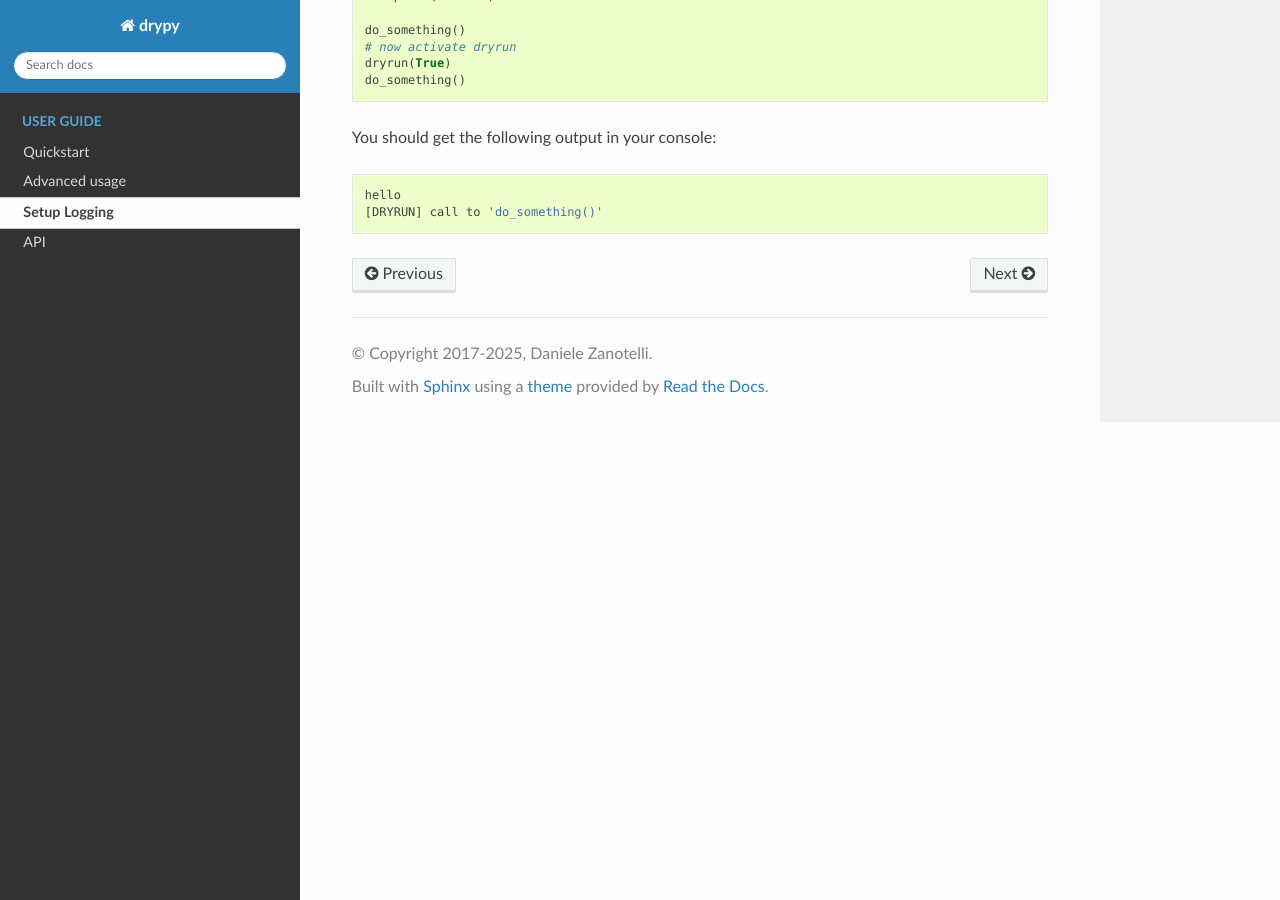
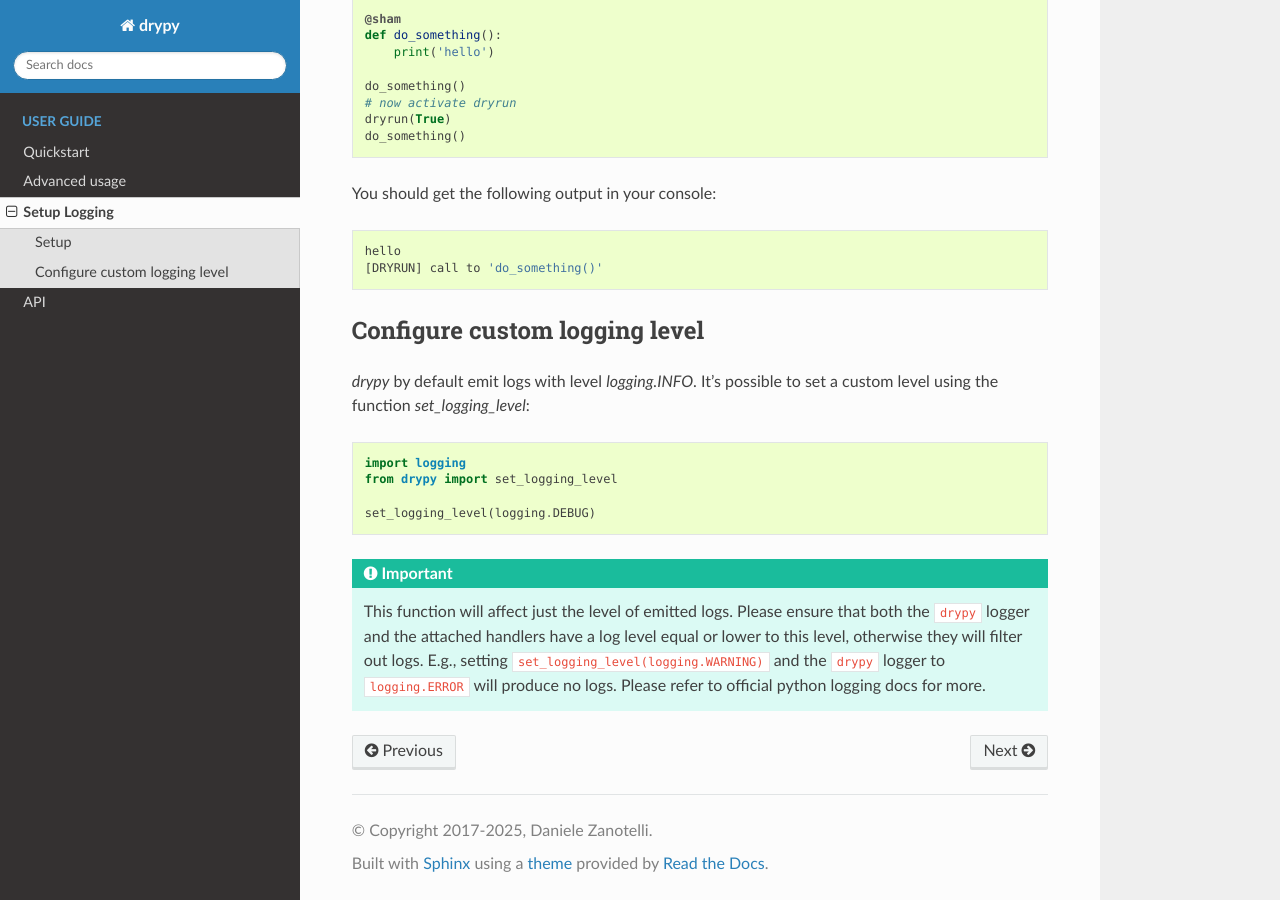
Before and after one commit to dzanotelli/drypy, a Sphinx documentation site: the page built from drypy/docs/setup_logging.rst, in a window 1280 px wide and 900 px high, scrolled down 621 px. Built offline with Sphinx 7.4.7 and the Read the Docs theme 3.1.0, drawn with Linux system fonts in a browser that asks for light colours.

Commit message:
Fixed docs
Refs #24

```diff
--- a/drypy/docs/setup_logging.rst
+++ b/drypy/docs/setup_logging.rst
@@ -1,5 +1,8 @@
 Setup Logging
 =============
+
+Setup
+-----
 
 `drypy` uses the standard python logging facility to display messages. Each
 `drypy` module initializes its own logger using the standard syntax:
@@ -40,3 +43,26 @@ You should get the following output in your console:
 
     hello
     [DRYRUN] call to 'do_something()'
+
+
+Configure custom logging level
+------------------------------
+
+`drypy` by default emit logs with level `logging.INFO`.
+It's possible to set a custom level using the function `set_logging_level`:
+
+.. code-block:: python
+
+    import logging
+    from drypy import set_logging_level
+
+    set_logging_level(logging.DEBUG)
+
+.. important::
+
+    This function will affect just the level of emitted logs. Please ensure
+    that both the :code:`drypy` logger and the attached handlers have a log
+    level equal or lower to this level, otherwise they will filter out logs.
+    E.g., setting :code:`set_logging_level(logging.WARNING)` and the
+    :code:`drypy` logger to :code:`logging.ERROR` will produce no logs.
+    Please refer to official python logging docs for more.
```
Also changed, not shown: drypy/__init__.py (+10 -6 lines).
